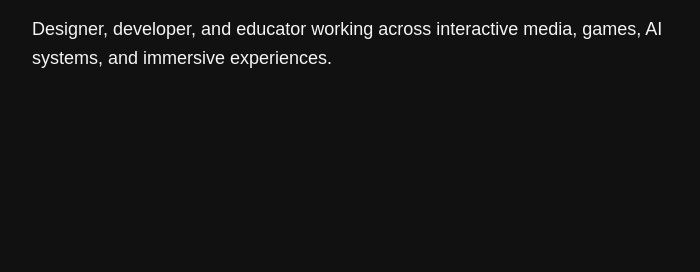
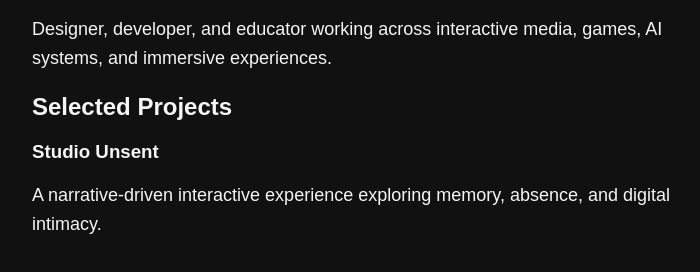
Before and after one commit to ShivanshAw/shivanshaw.github.io, a plain HTML site: page index.html in a window 1280 px wide. Shown: the part 130-402 px from the top of the page, without its empty margins (8-708 px from the left). Drawn offline with Linux system fonts and the light colour scheme.

Commit message:
Update index.html

```diff
--- a/index.html
+++ b/index.html
@@ -24,10 +24,25 @@
   </style>
 </head>
 <body>
-  <h1>Shivansh Awasthi</h1>
-  <p>
-    Designer, developer, and educator working across interactive media,
-    games, AI systems, and immersive experiences.
-  </p>
+  <header>
+    <h1>Shivansh Awasthi</h1>
+    <p class="tagline">
+      Designer, developer, and educator working across interactive media,
+      games, AI systems, and immersive experiences.
+    </p>
+  </header>
+
+  <section class="projects">
+    <h2>Selected Projects</h2>
+
+    <div class="project">
+      <h3>Studio Unsent</h3>
+      <p>
+        A narrative-driven interactive experience exploring memory,
+        absence, and digital intimacy.
+      </p>
+    </div>
+
+  </section>
 </body>
 </html>
```
